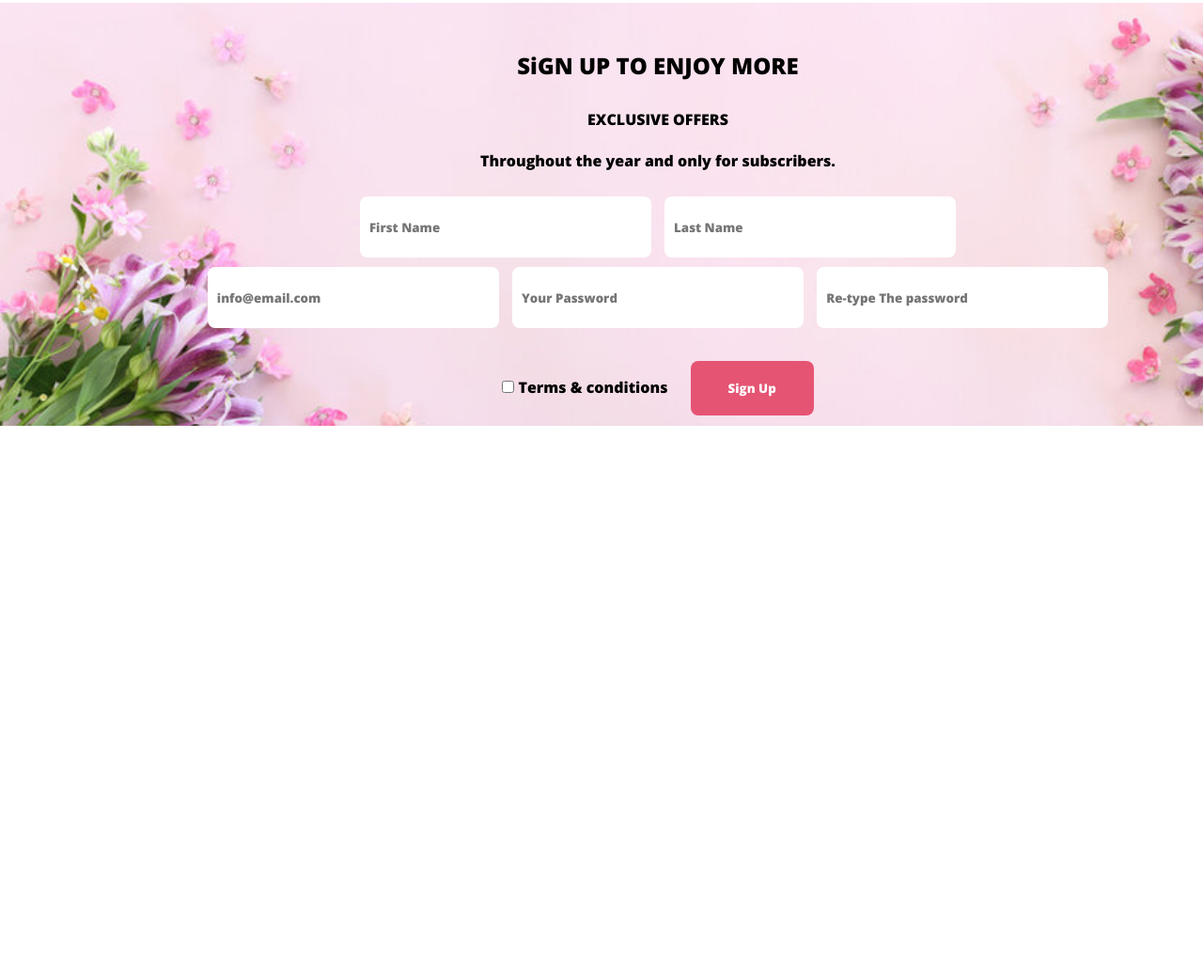
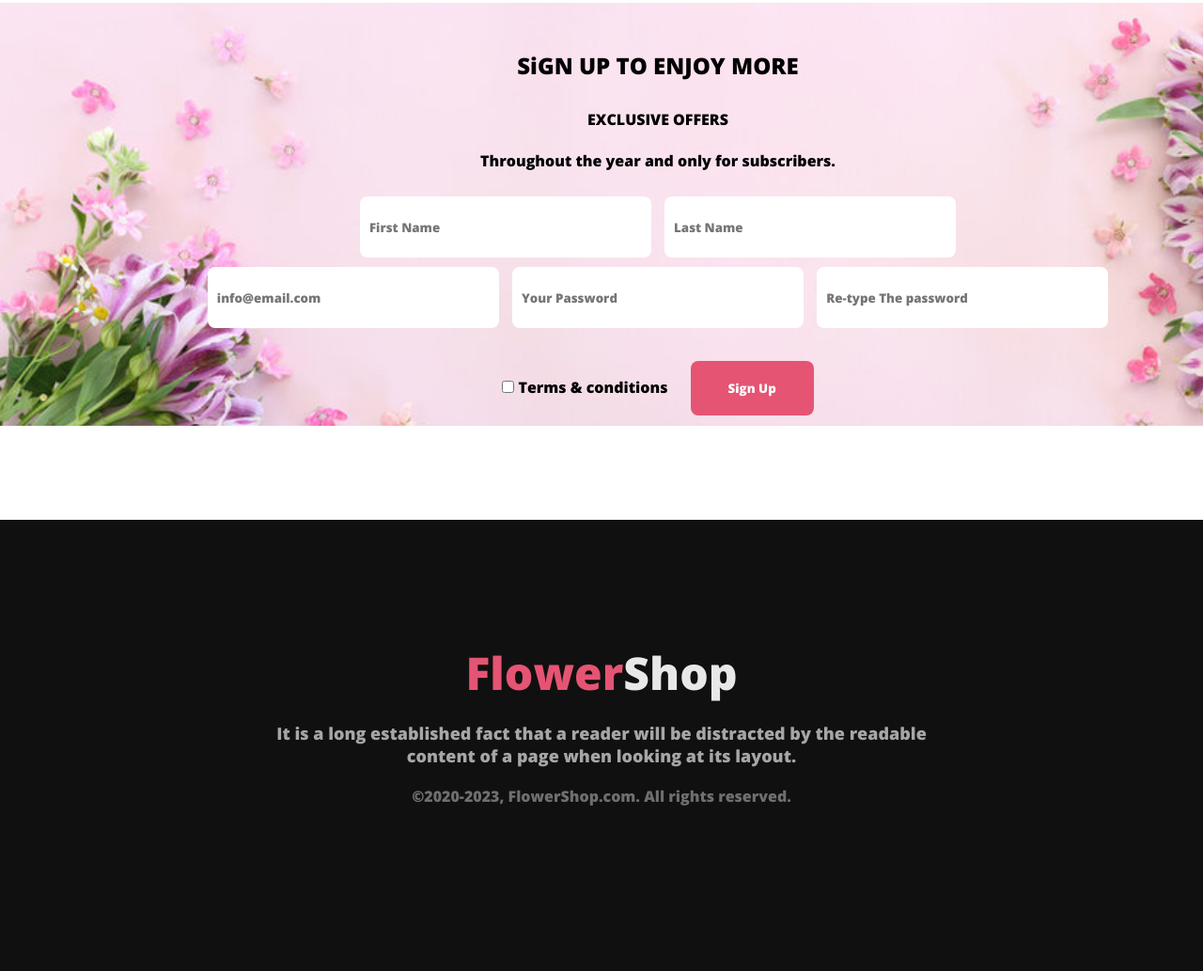
Before and after one commit to IsrakUAP/flower-shop-assignment, a plain HTML site: page index.html in a window 1280 px wide. Shown: the part 4153-5186 px from the top of the page at 94% size. Before the commit the page ends 4706 px from the top, so only its background shows below. Drawn offline with nearby package versions, Linux system fonts and the light colour scheme.

Commit message:
footer-container added

```diff
--- a/index.html
+++ b/index.html
@@ -107,7 +107,11 @@
 
     </main>
     <footer>
-
+        <div class="footer-container">
+        <h3><span>Flower</span>Shop</h3>
+        <p class="footer-details">It is a long established fact that a reader will be distracted by the readable<br> content of a page when looking at its layout.</p>
+        <p class="copyright-warning">&copy;2020-2023, FlowerShop.com. All rights reserved. </p>
+    </div>
     </footer>
 </body>
 
--- a/style/style.css
+++ b/style/style.css
@@ -257,7 +257,7 @@
     margin-bottom: 30px;
 }
 
-.sign-up-container .info{
+.sign-up-container .info {
     width: 300px;
     height: 65px;
     padding-left: 10px;
@@ -265,6 +265,41 @@
     border-radius: 8px;
     margin: 5px;
 }
-.sign-up-container label{
+
+.sign-up-container label {
     margin-right: 20px;
 }
+
+.footer-container {
+    padding-top: 130px;
+    text-align: center;
+    width: 100%;
+    height: 350px;
+    background-color: #111010;
+    color: #ffffffe7;
+}
+
+.footer-container h3 {
+    font-size: 48px;
+    font-weight: 800;
+    margin-bottom: 20px;
+}
+
+.footer-container h3 span {
+    color: #E55473;
+}
+
+.footer-container .footer-details {
+    color: rgba(255, 255, 255, 0.63);
+    text-align: center;
+    font-size: 18px;
+    font-weight: 400;
+    margin-bottom: 20px;
+}
+
+.footer-container .copyright-warning {
+    color: rgba(255, 255, 255, 0.40);
+    text-align: center;
+    font-size: 16px;
+    font-weight: 400;
+}
```
